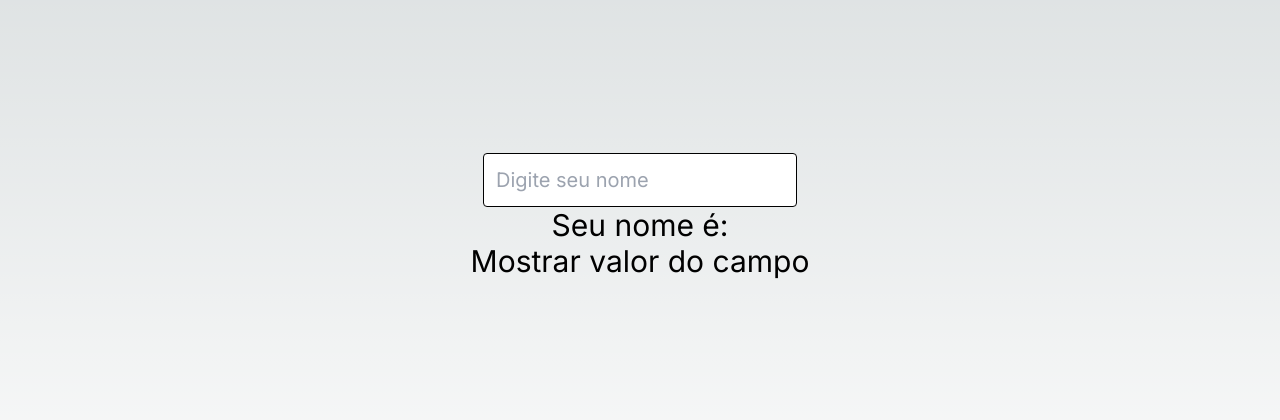
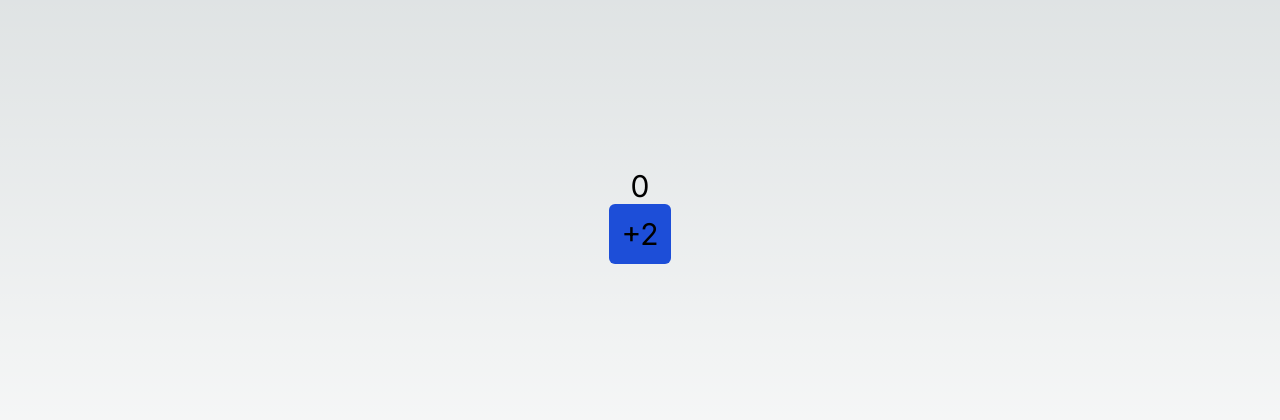
Before and after one commit to luks-reiis/primeiros-passos-react, a Next.js app: page / in a window 1280 px wide. Shown: the part 184-604 px from the top of the page. Built offline with nearby package versions, Linux system fonts and the light colour scheme.

Commit message:
Entendendo o funcionamento inteligente do setState. A setagem ocorre apenas após toda a execução da função usuária

```diff
--- a/src/app/page.tsx
+++ b/src/app/page.tsx
@@ -4,26 +4,20 @@ import { useState } from "react";
 
 function Page(){
 
-  const [nameInput, setNameInput] = useState('');
+  const [count, setCount] = useState(0);
 
   const handleBtnClick = () => {
 
-    alert(nameInput)
+    setCount(count + 2);
+    alert(count);
 
   }
 
 
   return (
     <div className="w-screen h-screen flex flex-col justify-center items-center text-3xl">
-      <input
-        className="border border-black p-3 text-xl text-black rounded"
-        type="text"
-        placeholder="Digite seu nome"
-        value={nameInput}
-        onChange={e => setNameInput(e.target.value)}
-      />
-      <p>Seu nome é: {nameInput}</p>
-      <button onClick={handleBtnClick}>Mostrar valor do campo</button>
+      <p>{count}</p>
+      <button onClick={handleBtnClick} className="bg-blue-700 p-3 rounded-md">+2</button>
     </div>
     );
 }
```
